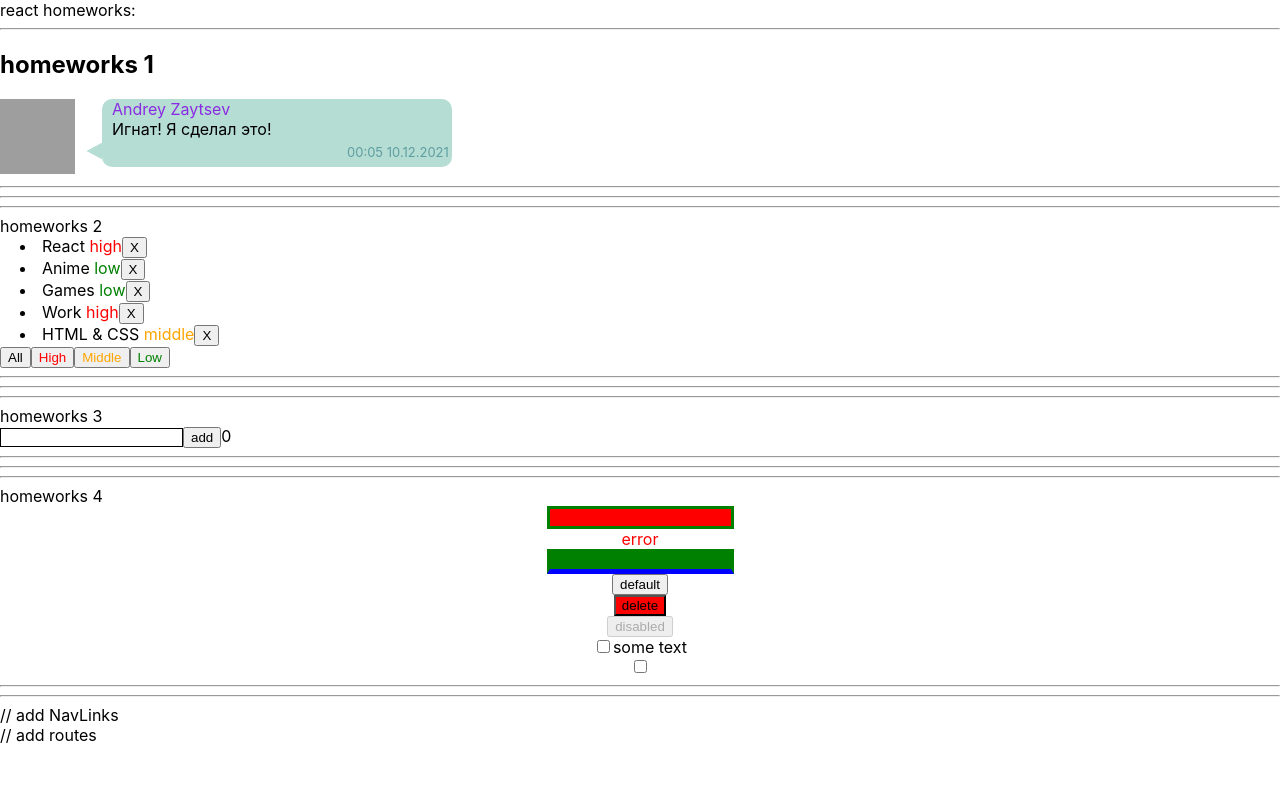
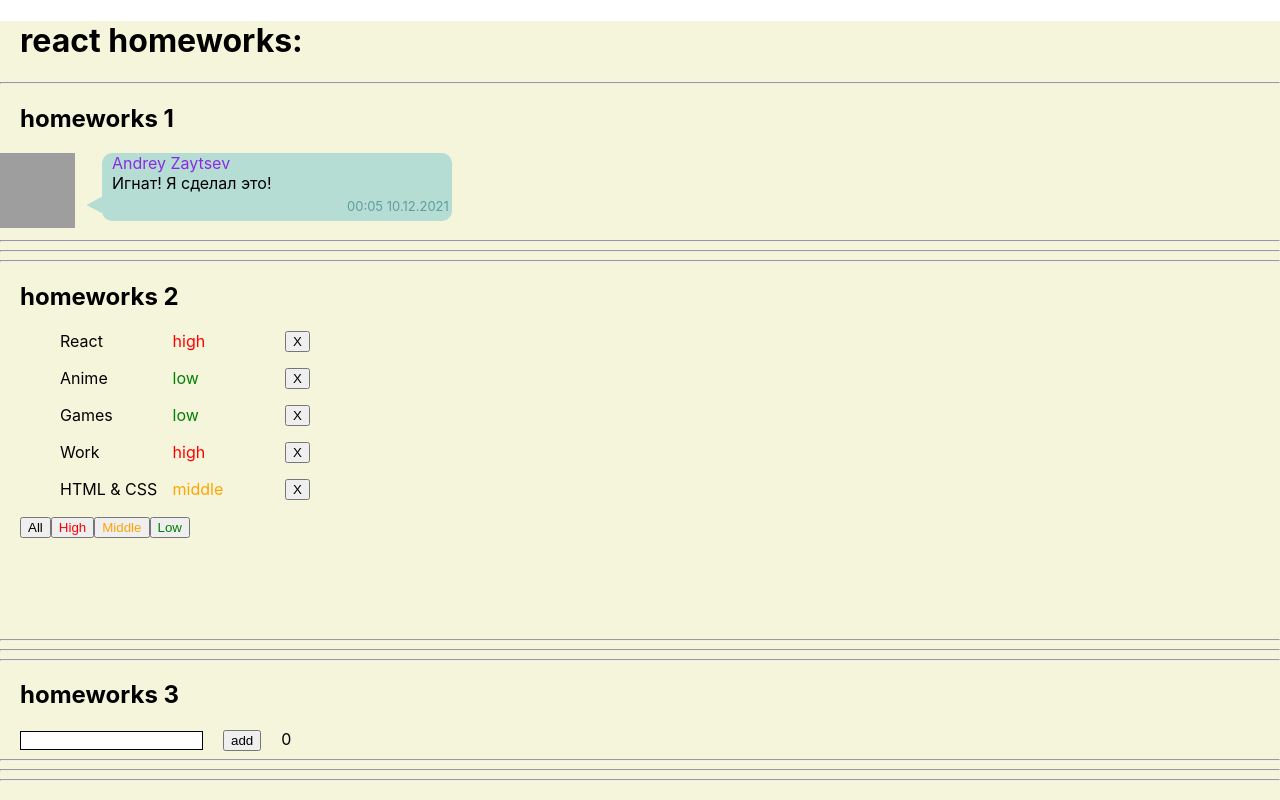
Before and after one commit to AndreyZaytsev90/IT-INC-homework-from-Ignat, a React (Create React App) app in the folder homeworks/: page / in a window 1280 px wide. Shown: the top 800 px of the page. Built offline with nearby package versions, Linux system fonts and the light colour scheme; grey boxes are pictures that could not be loaded.

Commit message:
Fixed bugs

```diff
--- a/homeworks/src/p1-main/m1-ui/u1-app/App.module.css
+++ b/homeworks/src/p1-main/m1-ui/u1-app/App.module.css
@@ -1,3 +1,3 @@
 .App {
-
+background-color: beige;
 }
--- a/homeworks/src/p1-main/m1-ui/u1-app/App.tsx
+++ b/homeworks/src/p1-main/m1-ui/u1-app/App.tsx
@@ -9,7 +9,7 @@ import HW5 from "../../../p2-homeworks/h5/HW5";
 function App() {
     return (
         <div className={s.App}>
-            <div>react homeworks:</div>
+            <h1 style={{marginLeft: 20}}>react homeworks:</h1>
             <HW1/>
             <HW2/>
             <HW3/>
--- a/homeworks/src/p2-homeworks/h1/HW1.tsx
+++ b/homeworks/src/p2-homeworks/h1/HW1.tsx
@@ -12,7 +12,7 @@ const HW1 = () => {
     return (
         <div>
             <hr/>
-            <h2>homeworks 1</h2>
+            <h2 style={{marginLeft: 20}}>homeworks 1</h2>
 
             {/*should work (должно работать)*/}
 
--- a/homeworks/src/p2-homeworks/h2/Affair.tsx
+++ b/homeworks/src/p2-homeworks/h2/Affair.tsx
@@ -12,16 +12,16 @@ function Affair(props: AffairPropsType) {
 
 
     return (
-        <div className={style.someClass}>
-            <li>
-                <span>{props.affair.name}</span>
-                <span style={
-                    props.affair.priority === ' high' ? {color: 'red'}
-                        : props.affair.priority === ' middle' ? {color: 'orange'}
-                            : {color: 'green'}}>{props.affair.priority}</span>
-                <button onClick={deleteCallback}>X</button>
+        <ul className={style.someClass}>
+            <li className={style.box}>
+                <div className={style.name}>{props.affair.name}</div>
+                <div className={style.priority}
+                      style={props.affair.priority === 'high'
+                          ? {color: 'red'} : props.affair.priority === 'middle'
+                              ? {color: 'orange'} : {color: 'green'}}>{props.affair.priority}</div>
+                <button className={style.button} onClick={deleteCallback}>X</button>
             </li>
-        </div>
+        </ul>
     )
 }
 
--- a/homeworks/src/p2-homeworks/h2/Affairs.module.css
+++ b/homeworks/src/p2-homeworks/h2/Affairs.module.css
@@ -1,3 +1,25 @@
+.global {
+    min-height: 300px;
+}
 .someClass {
-padding-left: 20px;
+    margin-left: 20px;
+    /*border: 1px solid red;*/
 }
+.box {
+    display: flex;
+    justify-content: space-between;
+    width: 250px;
+}
+.name {
+    width: 100px;
+}
+.priority {
+    width: 100px;
+
+}
+.boxButton {
+   margin-bottom: auto;
+}
+.button {
+    cursor: pointer;
+}
--- a/homeworks/src/p2-homeworks/h2/Affairs.tsx
+++ b/homeworks/src/p2-homeworks/h2/Affairs.tsx
@@ -1,6 +1,7 @@
 import React, {Dispatch, SetStateAction} from 'react'
 import Affair from './Affair'
 import {AffairType, FilterType} from './HW2'
+import style from "./Affairs.module.css"
 
 type AffairsPropsType = {
     data: Array<AffairType>
@@ -15,22 +16,33 @@ function Affairs(props: AffairsPropsType) {
             affair={a}
             deleteAffairCallback={props.deleteAffairCallback}
         />
+
     ))
 
-    const setAll = () => {props.setFilter(' all')}
-    const setHigh = () => {props.setFilter(' high')}
-    const setMiddle = () => {props.setFilter(' middle')}
-    const setLow = () => {props.setFilter(' low')}
+    const setAll = () => {
+        props.setFilter('all')
+    }
+    const setHigh = () => {
+        props.setFilter('high')
+    }
+    const setMiddle = () => {
+        props.setFilter('middle')
+    }
+    const setLow = () => {
+        props.setFilter('low')
+    }
 
     return (
-        <div>
+        <div className={style.global}>
 
             {mappedAffairs}
+            <div style={{marginLeft: 20}} className={style.boxButton}>
+                <button onClick={setAll}>All</button>
+                <button style={{color: "red"}} onClick={setHigh}>High</button>
+                <button style={{color: "orange"}} onClick={setMiddle}>Middle</button>
+                <button style={{color: "green"}} onClick={setLow}>Low</button>
+            </div>
 
-            <button onClick={setAll}>All</button>
-            <button style={{color: "red"}} onClick={setHigh}>High</button>
-            <button style={{color: "orange"}} onClick={setMiddle}>Middle</button>
-            <button style={{color: "green"}} onClick={setLow}>Low</button>
         </div>
     )
 }
--- a/homeworks/src/p2-homeworks/h2/HW2.tsx
+++ b/homeworks/src/p2-homeworks/h2/HW2.tsx
@@ -2,28 +2,28 @@ import React, {useState} from 'react'
 import Affairs from './Affairs'
 
 // types
-export type AffairPriorityType = ' high' | ' middle' | ' low'
+export type AffairPriorityType = 'high' | 'middle' | 'low'
 
 export type AffairType = {
     _id: number
     name: string
     priority: AffairPriorityType
 }
-export type FilterType = ' all' | AffairPriorityType
+export type FilterType = 'all' | AffairPriorityType
 
 // constants
 const defaultAffairs: Array<AffairType> = [
-    {_id: 1, name: 'React ', priority: ' high'},
-    {_id: 2, name: 'Anime ', priority: ' low'},
-    {_id: 3, name: 'Games ', priority: ' low'},
-    {_id: 4, name: 'Work ', priority: ' high'},
-    {_id: 5, name: 'HTML & CSS ', priority: ' middle'},
+    {_id: 1, name: 'React ', priority: 'high'},
+    {_id: 2, name: 'Anime ', priority: 'low'},
+    {_id: 3, name: 'Games ', priority: 'low'},
+    {_id: 4, name: 'Work ', priority: 'high'},
+    {_id: 5, name: 'HTML & CSS ', priority: 'middle'}
 ]
 
 // pure helper functions
 
 export const filterAffairs = (affairs: Array<AffairType>, filter: FilterType): Array<AffairType> => {
-    if (filter === ' all') {
+    if (filter === 'all') {
         return affairs
     }
     else {
@@ -37,7 +37,7 @@ export const deleteAffair = (affairs: Array<AffairType>, _id: number): Array<Aff
 
 function HW2() {
     const [affairs, setAffairs] = useState<Array<AffairType>>(defaultAffairs)
-    const [filter, setFilter] = useState<FilterType>(' all')
+    const [filter, setFilter] = useState<FilterType>('all')
 
     const filteredAffairs = filterAffairs(affairs, filter)
     const deleteAffairCallback = (_id: number) => setAffairs(deleteAffair(affairs, _id))
@@ -45,7 +45,7 @@ function HW2() {
     return (
         <div>
             <hr/>
-            homeworks 2
+            <h2 style={{marginLeft: 20}}>homeworks 2</h2>
 
             <Affairs
                 data={filteredAffairs}
--- a/homeworks/src/p2-homeworks/h3/Greeting.tsx
+++ b/homeworks/src/p2-homeworks/h3/Greeting.tsx
@@ -18,7 +18,7 @@ const Greeting: React.FC<GreetingPropsType> = ({name, setNameCallback, addUser,
 
     return (
 
-        <div>
+        <div style={{marginLeft: 20}}>
             <div>
                 <input value={name}
                        onChange={setNameCallback}
@@ -27,8 +27,8 @@ const Greeting: React.FC<GreetingPropsType> = ({name, setNameCallback, addUser,
                        onBlur={setNameCallback}
                 />
                 {/*<span>{error}</span>*/}
-                <button onClick={addUser} /*disabled={!name}*/>add</button>
-                <span>{totalUsers}</span>
+                <button style={{marginLeft: 20}} onClick={addUser} /*disabled={!name}*/>add</button>
+                <span style={{marginLeft: 20}}>{totalUsers}</span>
             </div>
             <div className={s.someClass}>{error}</div>
             <div>
--- a/homeworks/src/p2-homeworks/h3/GreetingContainer.tsx
+++ b/homeworks/src/p2-homeworks/h3/GreetingContainer.tsx
@@ -18,7 +18,7 @@ const GreetingContainer: React.FC<GreetingContainerPropsType> = ({users, addUser
 
     const setNameCallback = (e: ChangeEvent<HTMLInputElement>) => {
         setName(e.currentTarget.value)
-        setError('')// need to fix
+        setError('')// need to fix +
     }
     const addUser = () => {
         if (name.trim() !== "") {
--- a/homeworks/src/p2-homeworks/h3/HW3.tsx
+++ b/homeworks/src/p2-homeworks/h3/HW3.tsx
@@ -21,7 +21,7 @@ function HW3() {
     return (
         <div>
             <hr/>
-            homeworks 3
+            <h2 style={{marginLeft: 20}}>homeworks 3</h2>
 
             {/*should work (должно работать)*/}
             <GreetingContainer users={users} addUserCallback={addUserCallback}/>
--- a/homeworks/src/p2-homeworks/h4/HW4.tsx
+++ b/homeworks/src/p2-homeworks/h4/HW4.tsx
@@ -22,7 +22,7 @@ function HW4() {
     return (
         <div>
             <hr/>
-            homeworks 4
+            <h2 style={{marginLeft: 20}}>homeworks 4</h2>
 
             <div className={s.column}>
                 <SuperInputText
```
